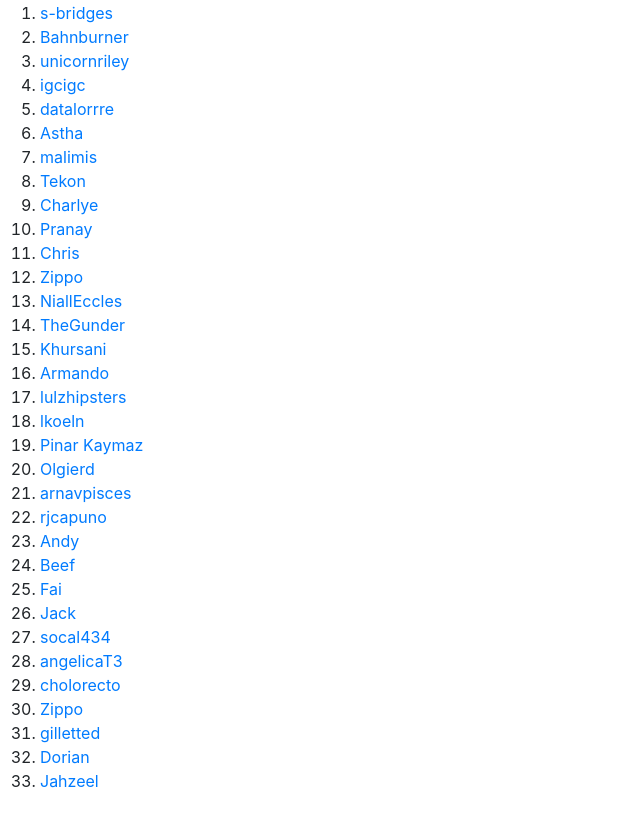
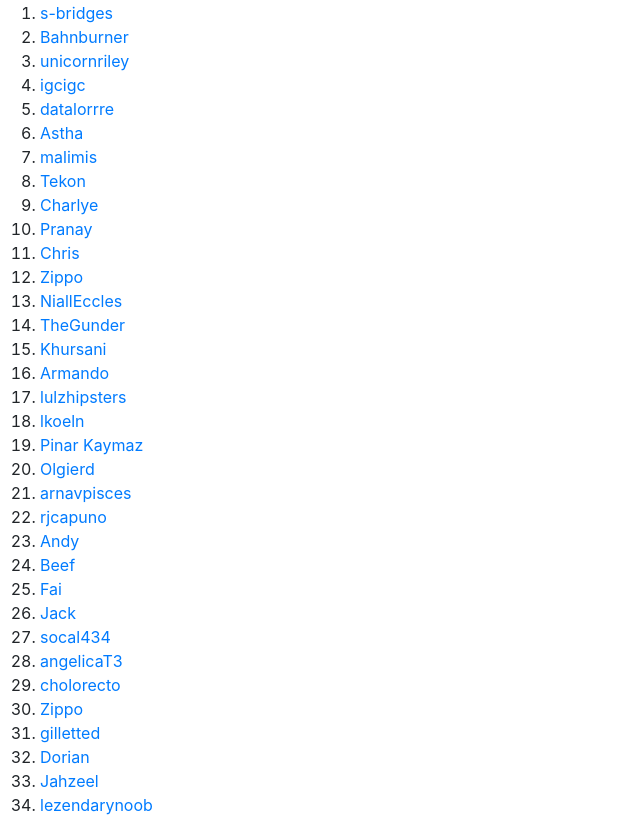
Before and after one commit to s-bridges/Hacktoberfest-Sign-In-2019, a plain HTML site: page index.html in a window 1280 px wide. Shown: the part 377-1210 px from the top of the page, without its empty margins (0-640 px from the left). Before the commit the page ends 1186 px from the top, so only its background shows below. Drawn offline with nearby package versions, Linux system fonts and the light colour scheme.

Commit message:
Update index.html
Adding the link to my profile

```diff
--- a/index.html
+++ b/index.html
@@ -55,6 +55,9 @@
 		<li><a href="https://github.com/gilletted">gilletted</a></li>
 		<li><a href="https://github.com/Dor34">Dorian</a></li>
 		<li><a href="https://github.com/Jahzeelirish">Jahzeel</a></li>
+		<li><a href="https://github.com/lezendarynoob">lezendarynoob</a></li>
+
+
 
 	</ol>
 <!-- Sign In Above -->
```
